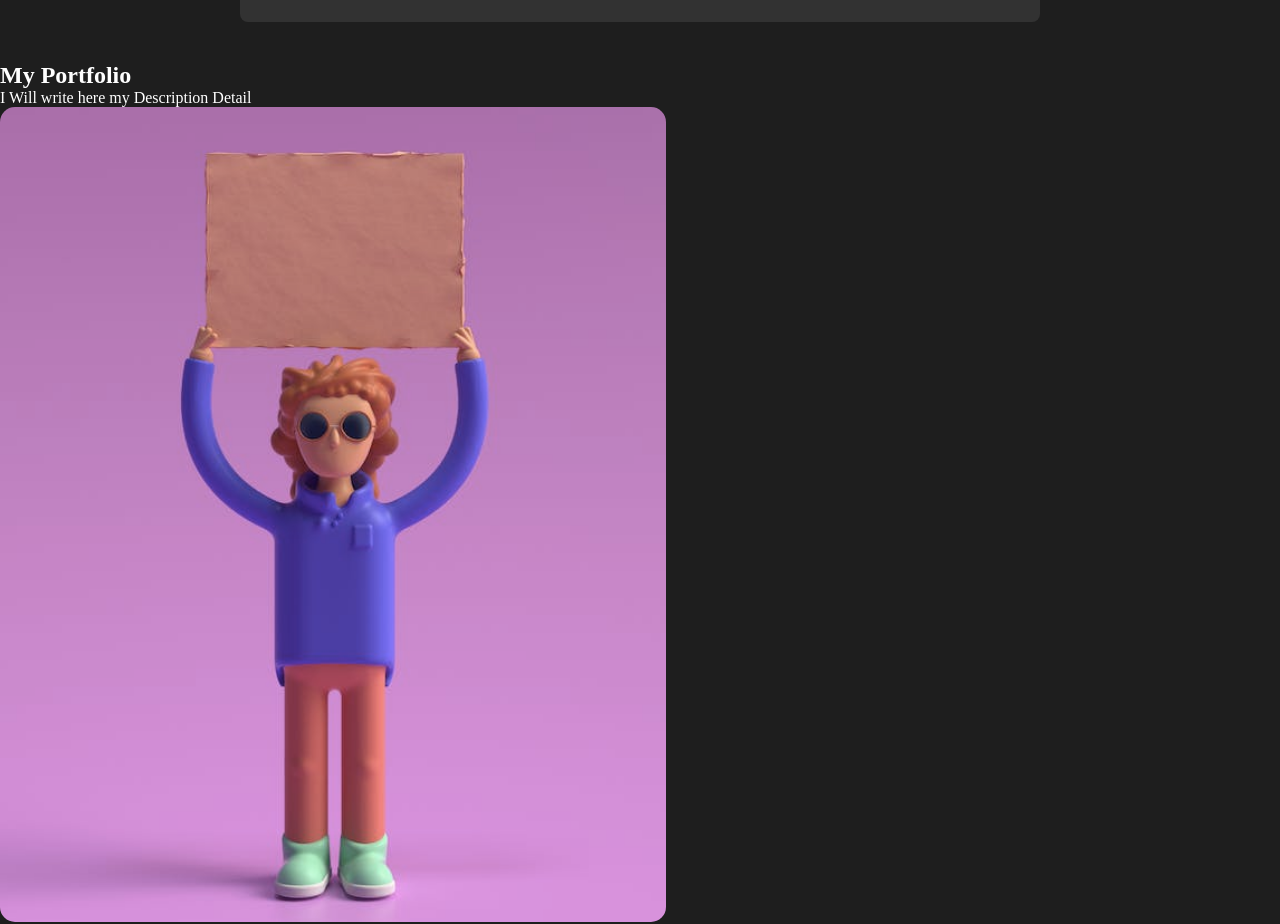
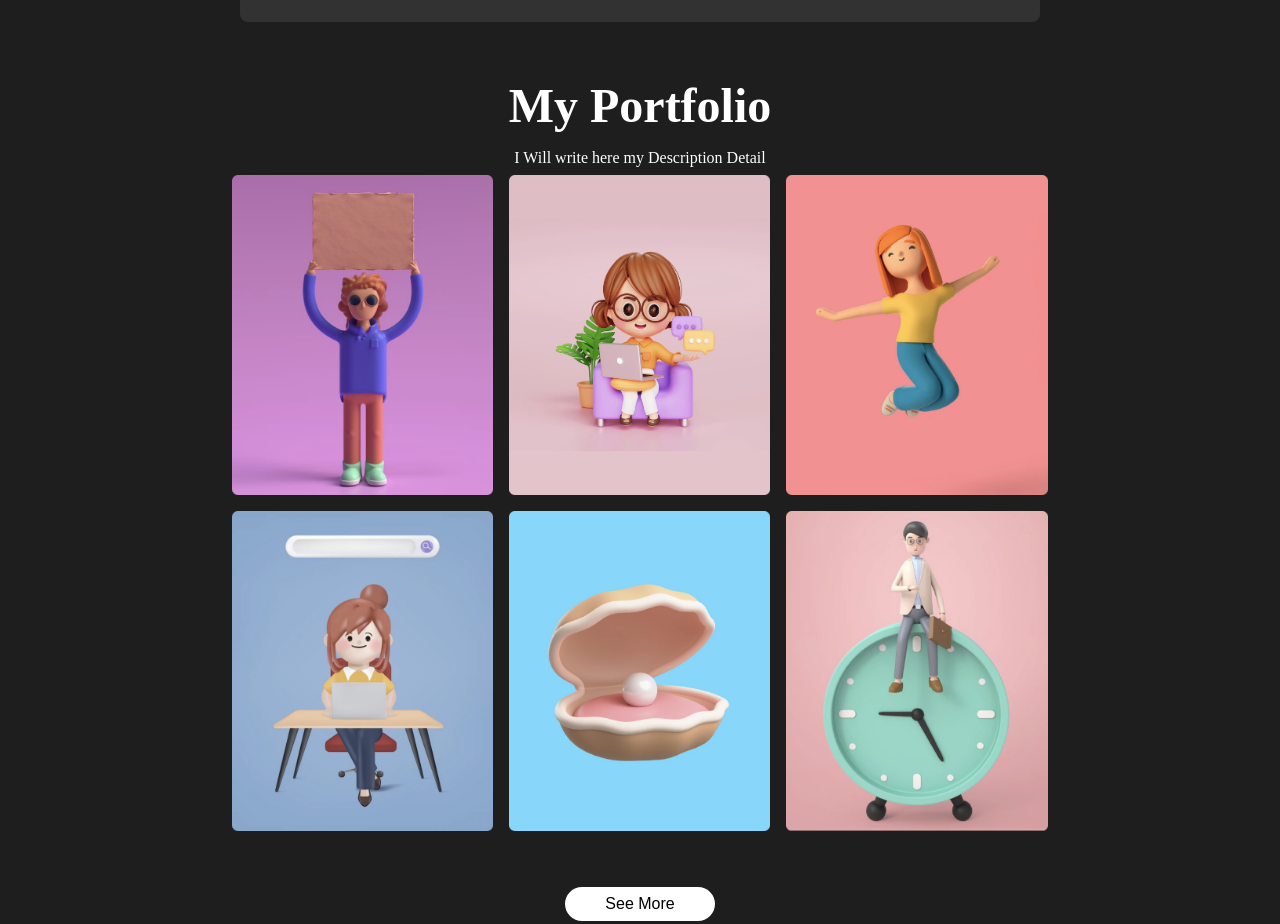
Before and after one commit to HasanTalukderictian/personal-portfolio, a React (Create React App) app: page / in a window 1280 px wide. Shown: the part 1317-2241 px from the top of the page. Built offline with nearby package versions, Linux system fonts and the light colour scheme.

Commit message:
Portfolio Section Design

```diff
--- a/src/components/Work/Works.css
+++ b/src/components/Work/Works.css
@@ -0,0 +1,49 @@
+#works{
+    max-height: calc(100vh - 4rem);
+    width: 100%;
+    max-width: 60rem;
+    display: flex;
+    flex-direction: column;
+    align-items: center;
+    margin: 0 auto;
+    text-align: center;
+    padding: 0 2rem;
+    /* justify-content: center; */
+}
+.worksTitle{
+    margin: 1rem 0;
+    font-size: 3rem;
+}
+.worksDesc{
+     font-weight: 300;
+     font-size: 1rem;
+     margin: 0 1rem;
+     max-width: 45rem;
+
+}
+.worksImgs{
+    display: flex;
+    align-items: center;
+    justify-content: center;
+    width: 100vw;
+    flex-wrap: wrap;
+    max-width: 65rem;
+}
+.worksImg{
+    object-fit: cover;
+    height: 20rem;
+    margin: 0.5rem;
+}
+.worksBtn{
+    margin: 3rem 0;
+    padding: 0.5rem 2.5rem;
+    border: none;
+    border-radius: 2rem;
+    font-size: 1rem;
+    background: white;
+}
+@media screen and(max-width:585px) {
+    .worksImg{
+        height: 45vw;
+    }
+}
--- a/src/components/Work/Works.js
+++ b/src/components/Work/Works.js
@@ -23,6 +23,7 @@ const Works = () => {
         <img src={portfolio5}alt="" className='worksImg'/>
         <img src={portfolio6} alt="" className='worksImg'/>
     </div>
+    <button className="worksBtn">See More</button>
    </section>
   )
 }
```
